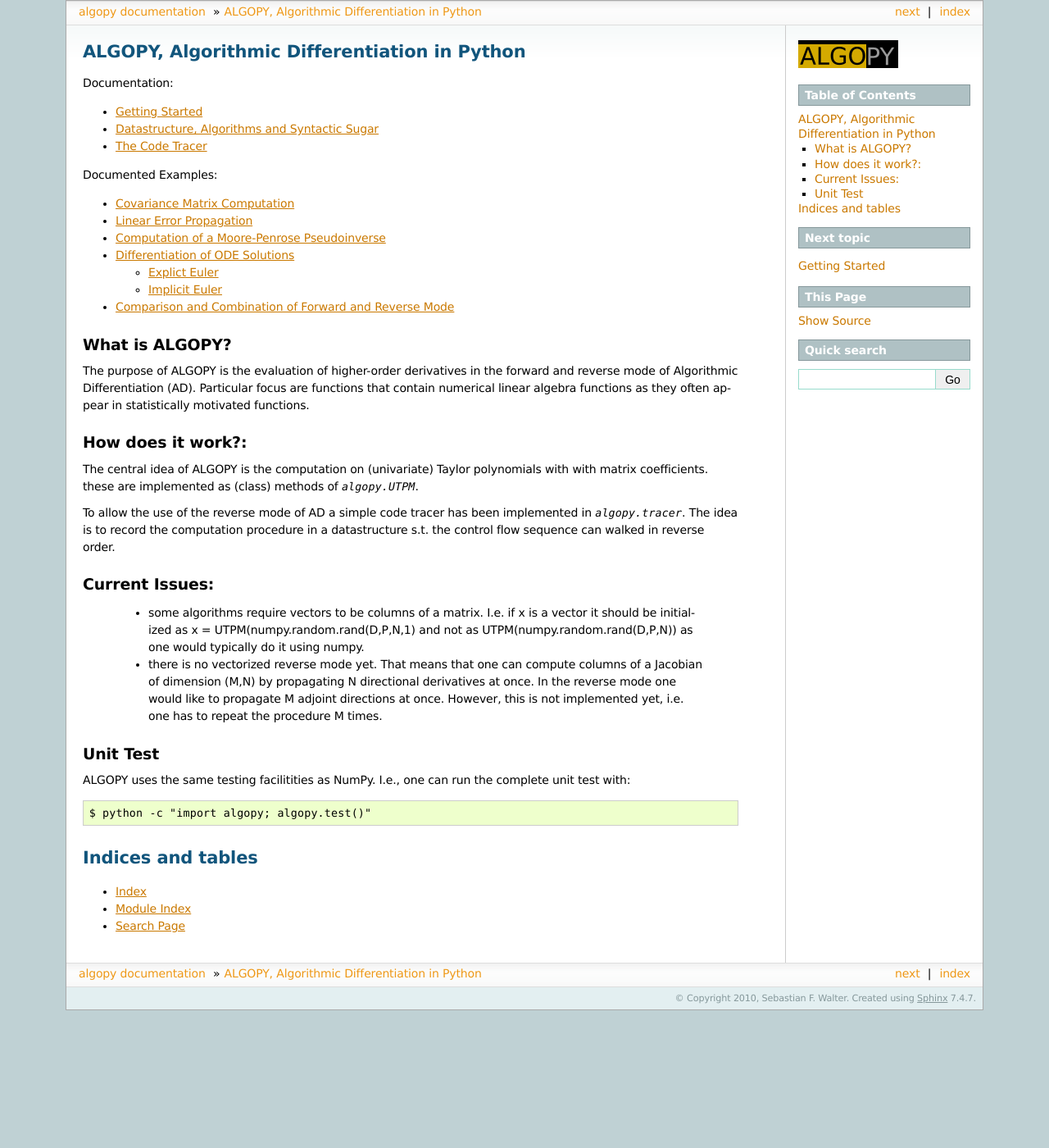
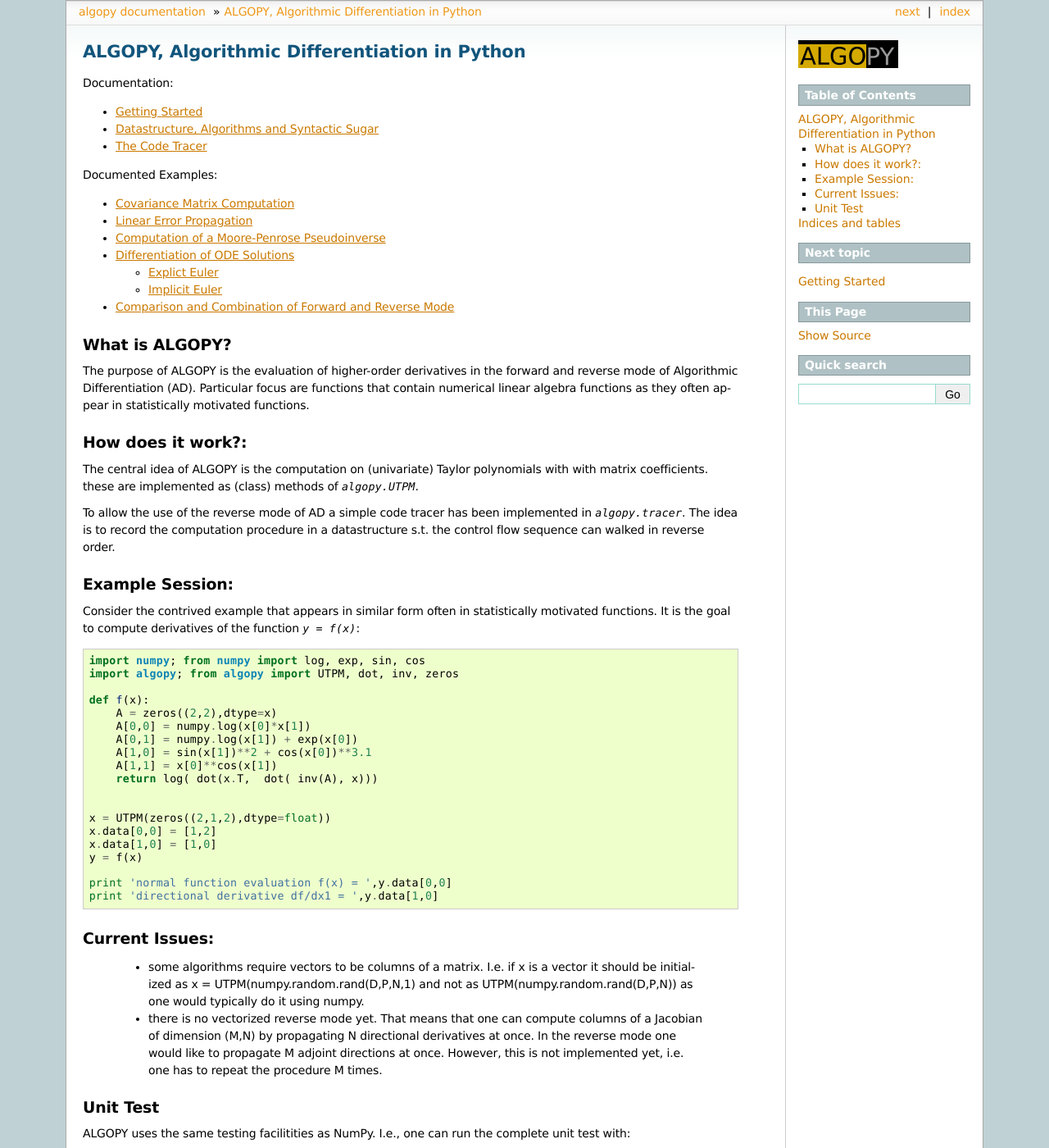
Before and after one commit to b45ch1/algopy, a Sphinx documentation site: the page built from documentation/sphinx/index.rst, in a window 1280 px wide and 1400 px high. Shown: the whole window at 82% size. Built offline with Sphinx 7.4.7, drawn with Linux system fonts in a browser that asks for light colours; formulas are drawn with MathJax 3.

Commit message:
added example from the algopy 0.2.1 announcement to the index.rst of the sphinx documentaion

```diff
--- a/documentation/sphinx/index.rst
+++ b/documentation/sphinx/index.rst
@@ -49,6 +49,34 @@
 `algopy.tracer`. The idea is to record the computation procedure in a datastructure s.t.
 the control flow sequence can walked in reverse order.
 
+
+Example Session:
+----------------
+
+Consider the contrived example that appears in similar form often in statistically
+motivated functions. It is the goal to compute derivatives of the function `y = f(x)`::
+
+    import numpy; from numpy import log, exp, sin, cos
+    import algopy; from algopy import UTPM, dot, inv, zeros
+
+    def f(x):
+        A = zeros((2,2),dtype=x)
+        A[0,0] = numpy.log(x[0]*x[1])
+        A[0,1] = numpy.log(x[1]) + exp(x[0])
+        A[1,0] = sin(x[1])**2 + cos(x[0])**3.1
+        A[1,1] = x[0]**cos(x[1])
+        return log( dot(x.T,  dot( inv(A), x)))
+
+
+    x = UTPM(zeros((2,1,2),dtype=float))
+    x.data[0,0] = [1,2]
+    x.data[1,0] = [1,0]
+    y = f(x)
+
+    print 'normal function evaluation f(x) = ',y.data[0,0]
+    print 'directional derivative df/dx1 = ',y.data[1,0]
+
+
 Current Issues:
 ---------------
 
```
